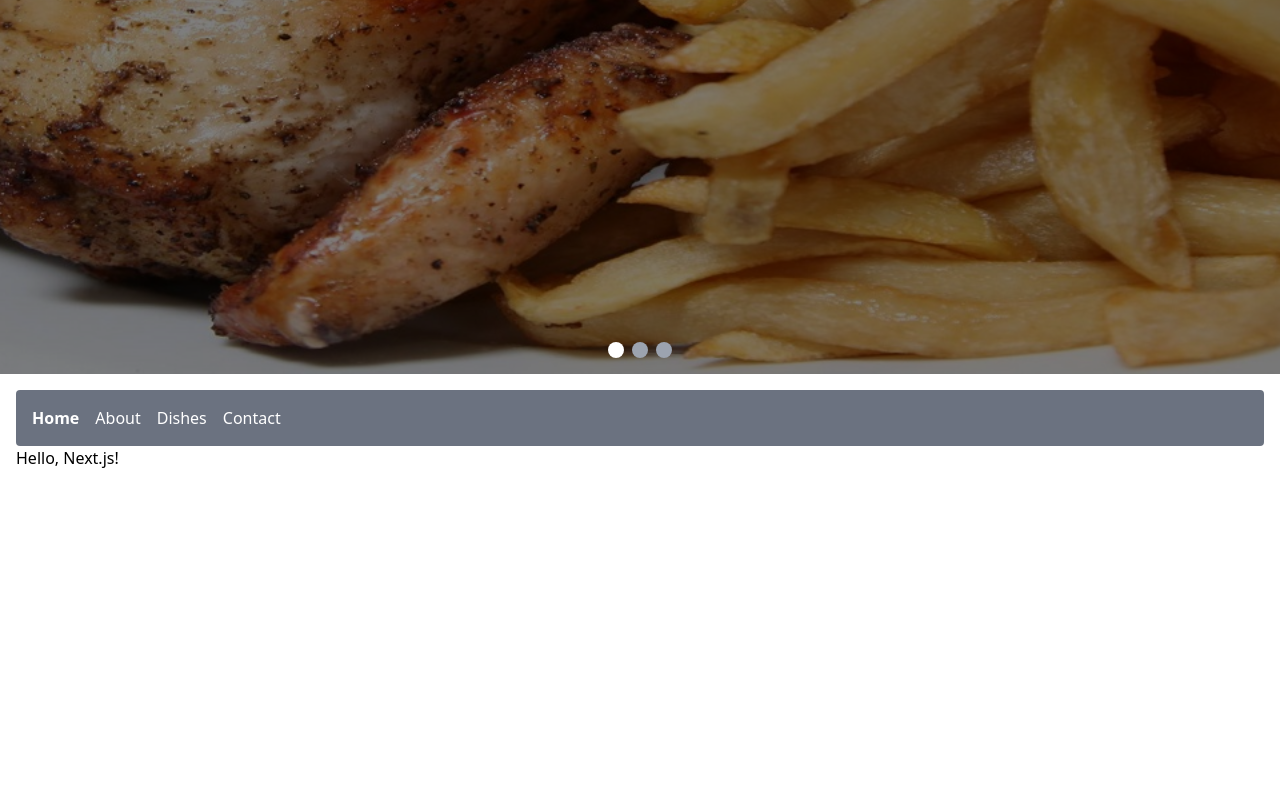
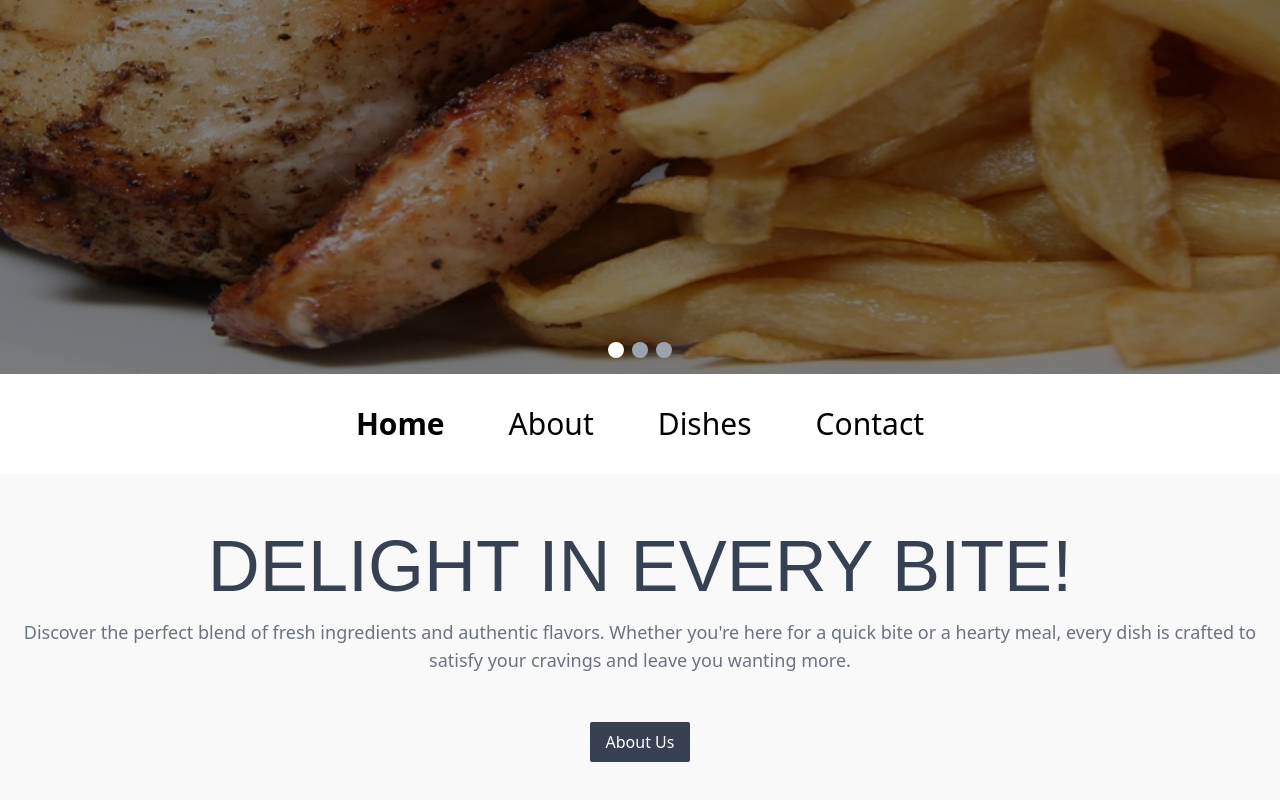
Before and after one commit to Chokolove/ReactTailwindFront, a Next.js app: page / in a window 1280 px wide. Shown: the part 426-1226 px from the top of the page. Built offline with nearby package versions, Linux system fonts and the light colour scheme.

Commit message:
Add HeroWithCTA

```diff
--- a/src/app/layout.tsx
+++ b/src/app/layout.tsx
@@ -1,7 +1,7 @@
 import type { Metadata } from "next";
 import "./globals.css";
 import NavBar from "@/components/NavBar";
-import HeroBanner from "@/components/HeroBanner";
+import HeroSlider from "@/components/HeroSlider";
 
 export const metadata: Metadata = {
   title: "Front React",
@@ -19,8 +19,8 @@ export default function RootLayout({
         className="antialiased"
       >
         <main>
-          <HeroBanner />
-          <div className="p-4 max-w-7xl mx-auto min-h-screen">
+          <HeroSlider />
+          <div className="min-h-screen">
             <NavBar />
             {children}
           </div>
--- a/src/app/page.tsx
+++ b/src/app/page.tsx
@@ -1,5 +1,10 @@
+import HeroWithCTA from "@/components/HeroWithCTA";
+
+const HeroWithCTATitle = "Delight in Every Bite!"
+const HeroWithCTABody = "Discover the perfect blend of fresh ingredients and authentic flavors. Whether you're here for a quick bite or a hearty meal, every dish is crafted to satisfy your cravings and leave you wanting more."
+
 export default function Page() {
-  return <div>
-    <h1>Hello, Next.js!</h1>
-  </div>
+  return (<div className="flex flex-col justify-center items-center">
+    <HeroWithCTA title={HeroWithCTATitle} body={HeroWithCTABody} />
+  </div>)
 }
--- /dev/null
+++ b/src/components/HeroWithCTA/index.tsx
@@ -0,0 +1,19 @@
+import Link from "next/link"
+
+interface Props {
+  title?: string
+  body?: string
+}
+
+function HeroWithCTA({ title, body }: Props) {
+  return (
+    <div className="flex flex-col justify-center items-center py-14 bg-lightGray w-full">
+      <h1 className="text-7xl text-gray-700 mb-4 font-krona uppercase font-normal">{title}</h1>
+      <p className="text-center text-gray-500 text-lg mb-12 max-w-7xl">{body}</p>
+      <Link href="/about">
+        <button className="bg-gray-700 text-white py-2 px-4 rounded-sm">About Us</button>
+      </Link>
+    </div>
+  )
+}
+export default HeroWithCTA
--- a/src/components/NavBar/index.tsx
+++ b/src/components/NavBar/index.tsx
@@ -7,7 +7,7 @@ import { usePathname } from 'next/navigation';
 const NavBar = () => {
   const pathname = usePathname();
   return (
-        <nav className="flex gap-4 p-4 rounded bg-gray-500 text-white">
+    <nav className='w-full flex justify-center gap-16 text-3xl py-8'>
       <Link className={pathname === "/" ? "font-bold" : ""} href="/" >Home</Link>
       <Link className={pathname === "/about" ? "font-bold" : ""} href="/about">About</Link>
       <Link className={pathname === "/dishes" ? "font-bold" : ""} href="/dishes">Dishes</Link>
--- a/tailwind.config.ts
+++ b/tailwind.config.ts
@@ -9,11 +9,12 @@ const config: Config = {
   theme: {
     extend: {
       fontFamily: {
-        'krona': ['"Krona One"', 'serif'],
+        'krona': ['"Krona One"', 'sans-serif'],
       },
       colors: {
         background: "var(--background)",
         foreground: "var(--foreground)",
+        lightGray: "#f9f9f9",
       },
     },
   },
```
Also changed, not shown: src/components/HeroSlider/index.tsx (renamed from src/components/HeroBanner/index.tsx). Lines whose indentation alone changed are shown as unchanged.
